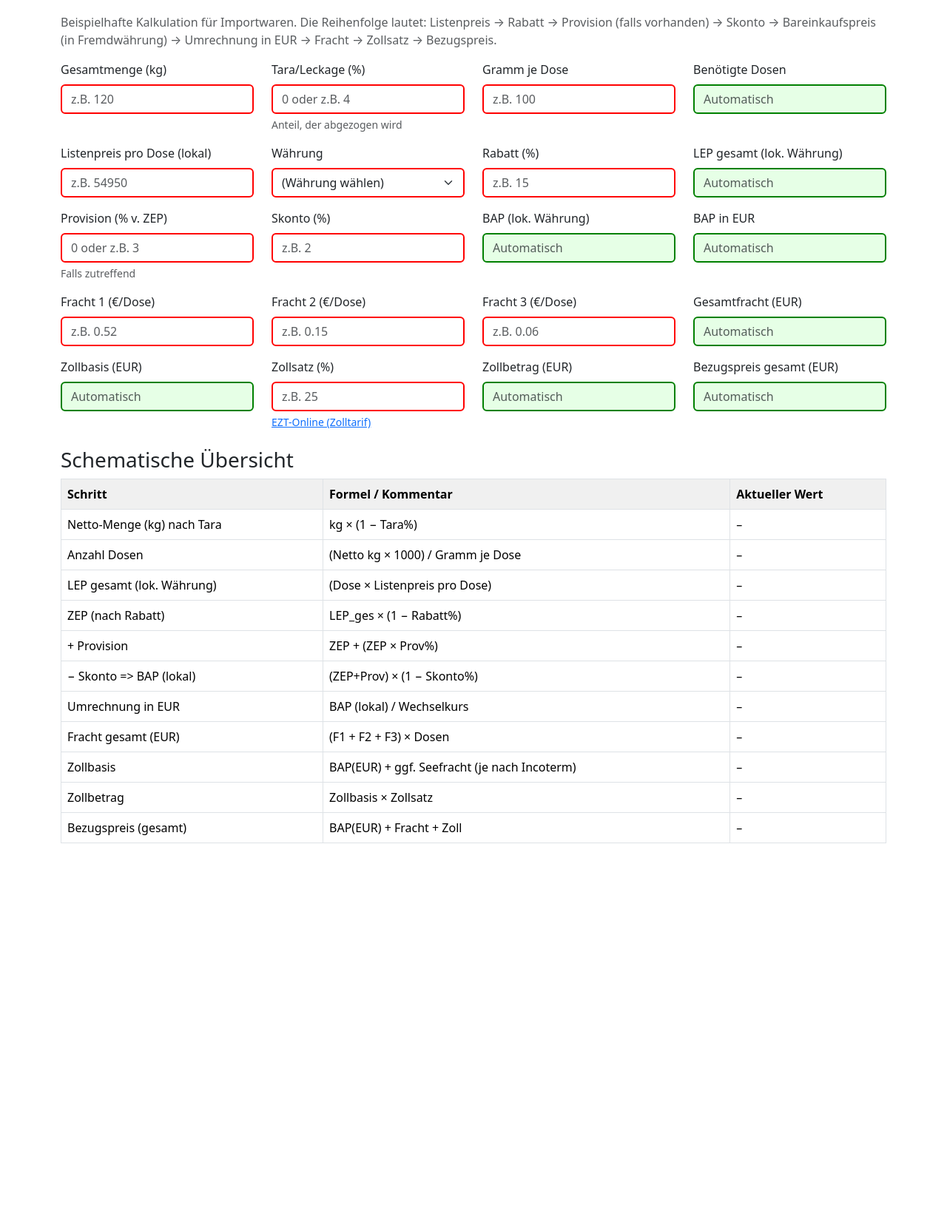
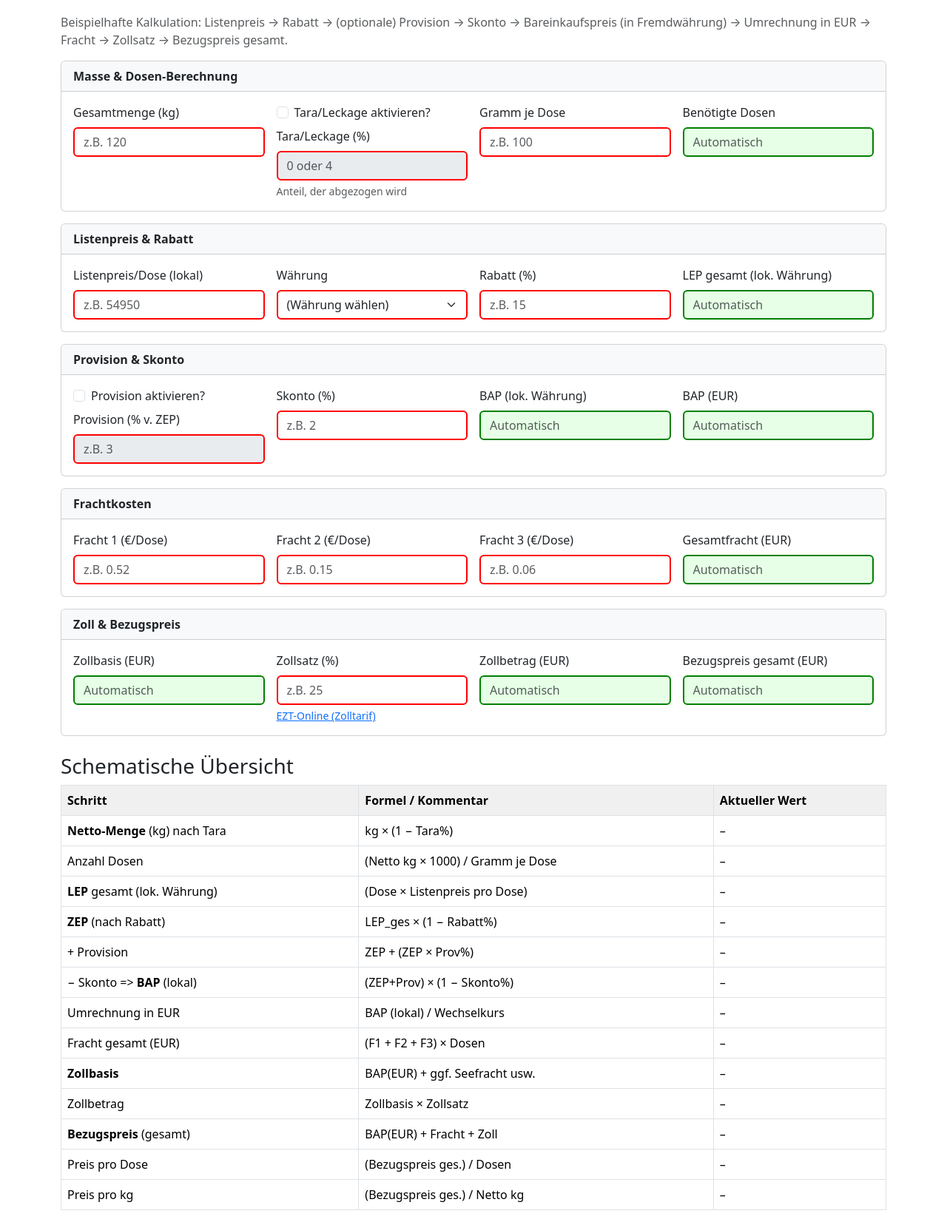
Before and after one commit to ivanlukashov1/schema1, a plain HTML site: page index.html in a window 1280 px wide. Shown: the part 74-1726 px from the top of the page at 74% size. Before the commit the page ends 1230 px from the top, so only its background shows below. Drawn offline with nearby package versions, Linux system fonts and the light colour scheme.

Commit message:
New Checkbockes
Update for the Checkboxes und Some Blocks

```diff
--- a/index.html
+++ b/index.html
@@ -5,8 +5,8 @@
   <title>Bezugskalkulation</title>
   <!-- Bootstrap 5 CSS -->
   <link
+    href="https://cdn.jsdelivr.net/npm/bootstrap@5.3.2/dist/css/bootstrap.min.css"
     rel="stylesheet"
-    href="https://cdn.jsdelivr.net/npm/bootstrap@5.3.2/dist/css/bootstrap.min.css"
   >
   <!-- Bootstrap Icons (für Symbol im Titel) -->
   <link
@@ -28,24 +28,24 @@
       background-color: #f0f0f0;
       font-weight: 600;
     }
+    .abk {
+      font-weight: bold;
+    }
   </style>
 </head>
 <body>
 <div class="container">
-  <!-- Titel mit Icon -->
+  <!-- Titel -->
   <h1 class="mb-4">
     <i class="bi bi-cart-check-fill text-primary"></i>
     Bezugskalkulation
   </h1>
 
-  <!-- Hinweis oben oder unten platzieren? -->
   <p class="text-muted">
-    Beispielhafte Kalkulation für Importwaren. Die Reihenfolge lautet:
-    Listenpreis → Rabatt → Provision (falls vorhanden) → Skonto →
-    Bareinkaufspreis (in Fremdwährung) → Umrechnung in EUR → Fracht → Zollsatz → Bezugspreis.
+    Beispielhafte Kalkulation: Listenpreis → Rabatt → (optionale) Provision → Skonto → Bareinkaufspreis (in Fremdwährung) → Umrechnung in EUR → Fracht → Zollsatz → Bezugspreis gesamt.
   </p>
 
-  <!-- Mapping für Währung->EUR (Beispielwerte) -->
+  <!-- (A) Mapping Währung->EUR -->
   <script>
     const currencyToEurMap = {
       'EUR': 1.0,
@@ -66,17 +66,29 @@
     };
   </script>
 
-  <!-- 1) Eingaben für Masse, Tara, Gramm/Dose => Anzahl Dosen -->
-  <div class="row mb-3">
+  <!-- Card 1: Tara + Gewicht + Gramm => Dosen -->
+  <div class="card mb-3">
+    <div class="card-header bg-light fw-bold">
+      Masse & Dosen-Berechnung
+    </div>
+    <div class="card-body">
+      <div class="row g-3">
         <div class="col-md-3">
           <label class="form-label">Gesamtmenge (kg)</label>
           <input type="number" step="0.01" id="inpKg" class="form-control input-red"
                  placeholder="z.B. 120" oninput="calcAll()" />
         </div>
+        <!-- Checkbox für Tara-Aktivierung -->
         <div class="col-md-3">
+          <div class="form-check mb-2">
+            <input class="form-check-input" type="checkbox" id="chkTara" onchange="toggleTara()" />
+            <label class="form-check-label" for="chkTara">
+              Tara/Leckage aktivieren?
+            </label>
+          </div>
           <label class="form-label">Tara/Leckage (%)</label>
           <input type="number" step="0.1" id="inpTara" class="form-control input-red"
-             placeholder="0 oder z.B. 4" oninput="calcAll()" />
+                 placeholder="0 oder 4" disabled oninput="calcAll()" />
           <div class="form-text">Anteil, der abgezogen wird</div>
         </div>
         <div class="col-md-3">
@@ -90,11 +102,18 @@
                  placeholder="Automatisch" readonly />
         </div>
       </div>
+    </div>
+  </div>
 
-  <!-- 2) Listenpreis pro Dose (lokal), Währung, => LEP gesamt (lok. Währung) -->
-  <div class="row mb-3">
+  <!-- Card 2: Listenpreis, Rabatt, => LEP, ZEP -->
+  <div class="card mb-3">
+    <div class="card-header bg-light fw-bold">
+      Listenpreis & Rabatt
+    </div>
+    <div class="card-body">
+      <div class="row g-3">
         <div class="col-md-3">
-      <label class="form-label">Listenpreis pro Dose (lokal)</label>
+          <label class="form-label">Listenpreis/Dose (lokal)</label>
           <input type="number" step="0.01" id="inpPriceLocal" class="form-control input-red"
                  placeholder="z.B. 54950" oninput="calcAll()" />
         </div>
@@ -130,14 +149,27 @@
                  placeholder="Automatisch" readonly />
         </div>
       </div>
+    </div>
+  </div>
 
-  <!-- 3) Provision (% vom ZEP), Skonto (%), BAP (lok.Währung) -->
-  <div class="row mb-3">
+  <!-- Card 3: Provision (Checkbox), Skonto => BAP(lokal), Umrechnung in EUR -->
+  <div class="card mb-3">
+    <div class="card-header bg-light fw-bold">
+      Provision & Skonto
+    </div>
+    <div class="card-body">
+      <div class="row g-3">
+        <!-- Provision aktivieren? -->
         <div class="col-md-3">
+          <div class="form-check mb-2">
+            <input class="form-check-input" type="checkbox" id="chkProv" onchange="toggleProv()" />
+            <label class="form-check-label" for="chkProv">
+              Provision aktivieren?
+            </label>
+          </div>
           <label class="form-label">Provision (% v. ZEP)</label>
           <input type="number" step="0.1" id="inpProvision" class="form-control input-red"
-             placeholder="0 oder z.B. 3" oninput="calcAll()" />
-      <div class="form-text">Falls zutreffend</div>
+                 placeholder="z.B. 3" disabled oninput="calcAll()" />
         </div>
         <div class="col-md-3">
           <label class="form-label">Skonto (%)</label>
@@ -150,14 +182,21 @@
                  placeholder="Automatisch" readonly />
         </div>
         <div class="col-md-3">
-      <label class="form-label">BAP in EUR</label>
+          <label class="form-label">BAP (EUR)</label>
           <input type="text" id="outBAPEur" class="form-control output-green"
                  placeholder="Automatisch" readonly />
         </div>
       </div>
+    </div>
+  </div>
 
-  <!-- 4) Frachtkosten (EUR) -->
-  <div class="row mb-3">
+  <!-- Card 4: Frachtkosten -->
+  <div class="card mb-3">
+    <div class="card-header bg-light fw-bold">
+      Frachtkosten
+    </div>
+    <div class="card-body">
+      <div class="row g-3">
         <div class="col-md-3">
           <label class="form-label">Fracht 1 (€/Dose)</label>
           <input type="number" step="0.01" id="inpFracht1" class="form-control input-red"
@@ -179,9 +218,16 @@
                  placeholder="Automatisch" readonly />
         </div>
       </div>
+    </div>
+  </div>
 
-  <!-- 5) Zoll (Zollsatz %), Zollbasis, Zollbetrag, Bezugspreis ges. -->
-  <div class="row mb-3">
+  <!-- Card 5: Zoll & Bezugspreis -->
+  <div class="card mb-3">
+    <div class="card-header bg-light fw-bold">
+      Zoll & Bezugspreis
+    </div>
+    <div class="card-body">
+      <div class="row g-3">
         <div class="col-md-3">
           <label class="form-label">Zollbasis (EUR)</label>
           <input type="text" id="outZollbasis" class="form-control output-green"
@@ -208,6 +254,8 @@
                  placeholder="Automatisch" readonly />
         </div>
       </div>
+    </div>
+  </div>
 
   <!-- Abschließende Schematische Übersicht -->
   <h3 class="mt-4">Schematische Übersicht</h3>
@@ -221,7 +269,7 @@
     </thead>
     <tbody>
       <tr>
-        <td>Netto-Menge (kg) nach Tara</td>
+        <td><span class="abk">Netto-Menge</span> (kg) nach Tara</td>
         <td>kg × (1 − Tara%)</td>
         <td><span id="dynNettoMenge">–</span></td>
       </tr>
@@ -231,12 +279,12 @@
         <td><span id="dynDosen">–</span></td>
       </tr>
       <tr>
-        <td>LEP gesamt (lok. Währung)</td>
+        <td><span class="abk">LEP</span> gesamt (lok. Währung)</td>
         <td>(Dose × Listenpreis pro Dose)</td>
         <td><span id="dynLEPGes">–</span></td>
       </tr>
       <tr>
-        <td>ZEP (nach Rabatt)</td>
+        <td><span class="abk">ZEP</span> (nach Rabatt)</td>
         <td>LEP_ges × (1 − Rabatt%)</td>
         <td><span id="dynZEP">–</span></td>
       </tr>
@@ -246,7 +294,7 @@
         <td><span id="dynZEPProv">–</span></td>
       </tr>
       <tr>
-        <td>− Skonto => BAP (lokal)</td>
+        <td>− Skonto => <span class="abk">BAP</span> (lokal)</td>
         <td>(ZEP+Prov) × (1 − Skonto%)</td>
         <td><span id="dynBAPLocal">–</span></td>
       </tr>
@@ -261,8 +309,8 @@
         <td><span id="dynFracht">–</span></td>
       </tr>
       <tr>
-        <td>Zollbasis</td>
-        <td>BAP(EUR) + ggf. Seefracht (je nach Incoterm)</td>
+        <td><span class="abk">Zollbasis</span></td>
+        <td>BAP(EUR) + ggf. Seefracht usw.</td>
         <td><span id="dynZollbasis">–</span></td>
       </tr>
       <tr>
@@ -271,15 +319,25 @@
         <td><span id="dynZollbetrag">–</span></td>
       </tr>
       <tr>
-        <td>Bezugspreis (gesamt)</td>
+        <td><span class="abk">Bezugspreis</span> (gesamt)</td>
         <td>BAP(EUR) + Fracht + Zoll</td>
         <td><span id="dynBZP">–</span></td>
+      </tr>
+      <tr>
+        <td>Preis pro Dose</td>
+        <td>(Bezugspreis ges.) / Dosen</td>
+        <td><span id="dynPreisDose">–</span></td>
+      </tr>
+      <tr>
+        <td>Preis pro kg</td>
+        <td>(Bezugspreis ges.) / Netto kg</td>
+        <td><span id="dynPreisKg">–</span></td>
       </tr>
     </tbody>
   </table>
 </div>
 
-<!-- Bootstrap 5 JS + Popper -->
+<!-- Bootstrap 5 JS + Popper.js -->
 <script src="https://cdn.jsdelivr.net/npm/bootstrap@5.3.2/dist/js/bootstrap.bundle.min.js"></script>
 
 <script>
@@ -287,83 +345,142 @@
     return Math.round(num * 100) / 100;
   }
 
+  // Checkboxes, um Felder zu aktivieren/deaktivieren
+  function toggleTara() {
+    const chk = document.getElementById('chkTara');
+    const inp = document.getElementById('inpTara');
+    inp.disabled = !chk.checked;
+    // Falls abgewählt => Wert leeren
+    if (!chk.checked) {
+      inp.value = "";
+    }
+    calcAll();
+  }
+  function toggleProv() {
+    const chk = document.getElementById('chkProv');
+    const inp = document.getElementById('inpProvision');
+    inp.disabled = !chk.checked;
+    if (!chk.checked) {
+      inp.value = "";
+    }
+    calcAll();
+  }
+
   function calcAll() {
-    // 1) Netto-Menge nach Tara
+    // 1) Netto-Menge (kg) nach Tara
     const kgVal = parseFloat(document.getElementById('inpKg').value) || 0;
-    const taraPct = parseFloat(document.getElementById('inpTara').value) || 0;
+    const taraActive = document.getElementById('chkTara').checked;
+    let taraPct = 0;
+    if (taraActive) {
+      taraPct = parseFloat(document.getElementById('inpTara').value) || 0;
+    }
     let nettoKg = kgVal * (1 - taraPct / 100);
-    document.getElementById('dynNettoMenge').textContent = (nettoKg>0 ? round2(nettoKg) : "–");
+    document.getElementById('dynNettoMenge').textContent =
+      (nettoKg > 0 ? round2(nettoKg) : "–");
 
-    // Anzahl Dosen
+    // 2) Anzahl Dosen
     const gramDose = parseFloat(document.getElementById('inpGramDose').value) || 0;
     let doseCount = 0;
-    if (gramDose>0 && nettoKg>0) {
-      doseCount = (nettoKg*1000) / gramDose;
+    if (gramDose > 0 && nettoKg > 0) {
+      doseCount = (nettoKg * 1000) / gramDose;
     }
-    // Ausgabe
-    document.getElementById('outDosen').value = (doseCount>0 ? round2(doseCount) : "");
-    document.getElementById('dynDosen').textContent = (doseCount>0 ? round2(doseCount) : "–");
+    document.getElementById('outDosen').value =
+      (doseCount>0 ? round2(doseCount) : "");
+    document.getElementById('dynDosen').textContent =
+      (doseCount>0 ? round2(doseCount) : "–");
 
-    // 2) LEP gesamt (lok.Währung)
+    // 3) LEP gesamt (lok.Währung)
     const priceLocal = parseFloat(document.getElementById('inpPriceLocal').value) || 0;
     let lepGesLocal = priceLocal * doseCount;
-    document.getElementById('outLEPGes').value = (lepGesLocal>0 ? round2(lepGesLocal) : "");
-    document.getElementById('dynLEPGes').textContent = (lepGesLocal>0 ? round2(lepGesLocal) : "–");
+    document.getElementById('outLEPGes').value =
+      (lepGesLocal>0 ? round2(lepGesLocal) : "");
+    document.getElementById('dynLEPGes').textContent =
+      (lepGesLocal>0 ? round2(lepGesLocal) : "–");
 
     // Rabatt
     const rabattPct = parseFloat(document.getElementById('inpRabatt').value) || 0;
-    let zepLocal = lepGesLocal * (1 - rabattPct/100);
+    let zepLocal = lepGesLocal * (1 - rabattPct / 100);
 
-    // Provision (vom ZEP)
-    const provPct = parseFloat(document.getElementById('inpProvision').value) || 0;
-    let zepMitProv = zepLocal + (zepLocal * (provPct/100));
+    // Provision?
+    const provActive = document.getElementById('chkProv').checked;
+    let provPct = 0;
+    if (provActive) {
+      provPct = parseFloat(document.getElementById('inpProvision').value) || 0;
+    }
+    let zepMitProv = zepLocal + (zepLocal * (provPct / 100));
 
     // Skonto
     const skontoPct = parseFloat(document.getElementById('inpSkonto').value) || 0;
-    let bapLocal = zepMitProv * (1 - skontoPct/100);
+    let bapLocal = zepMitProv * (1 - skontoPct / 100);
 
-    // Ausgaben (lok.Währung)
-    document.getElementById('dynZEP').textContent = (zepLocal>0 ? round2(zepLocal) : "–");
-    document.getElementById('dynZEPProv').textContent = (zepMitProv>0 ? round2(zepMitProv) : "–");
-    document.getElementById('dynBAPLocal').textContent = (bapLocal>0 ? round2(bapLocal) : "–");
-    document.getElementById('outBAPLocal').value = (bapLocal>0 ? round2(bapLocal) : "");
+    // Ausgabe in dyn. Feldern
+    document.getElementById('dynZEP').textContent =
+      (zepLocal>0 ? round2(zepLocal) : "–");
+    document.getElementById('dynZEPProv').textContent =
+      (zepMitProv>0 ? round2(zepMitProv) : "–");
+    document.getElementById('dynBAPLocal').textContent =
+      (bapLocal>0 ? round2(bapLocal) : "–");
+    document.getElementById('outBAPLocal').value =
+      (bapLocal>0 ? round2(bapLocal) : "");
 
-    // 3) Umrechnung in EUR
+    // 4) Umrechnung in EUR
     const selCurr = document.getElementById('selCurrency').value || "";
     let rate = currencyToEurMap[selCurr] || 0;
     let bapEur = 0;
-    if (rate>0) {
+    if (rate > 0) {
       bapEur = bapLocal * rate;
     }
-    document.getElementById('outBAPEur').value = (bapEur>0 ? round2(bapEur) : "");
-    document.getElementById('dynBAPEur').textContent = (bapEur>0 ? round2(bapEur) : "–");
+    document.getElementById('outBAPEur').value =
+      (bapEur>0 ? round2(bapEur) : "");
+    document.getElementById('dynBAPEur').textContent =
+      (bapEur>0 ? round2(bapEur) : "–");
 
-    // 4) Fracht
+    // 5) Fracht
     const f1 = parseFloat(document.getElementById('inpFracht1').value) || 0;
     const f2 = parseFloat(document.getElementById('inpFracht2').value) || 0;
     const f3 = parseFloat(document.getElementById('inpFracht3').value) || 0;
     let frachtProDose = f1 + f2 + f3;
     let frachtGes = frachtProDose * doseCount;
-    document.getElementById('outFracht').value = (frachtGes>0 ? round2(frachtGes) : "");
-    document.getElementById('dynFracht').textContent = (frachtGes>0 ? round2(frachtGes) : "–");
+    document.getElementById('outFracht').value =
+      (frachtGes>0 ? round2(frachtGes) : "");
+    document.getElementById('dynFracht').textContent =
+      (frachtGes>0 ? round2(frachtGes) : "–");
 
-    // 5) Zoll
-    // (Vereinfachung: Zollbasis = BAP(EUR) + Seefracht etc.
-    // Hier für Demo: Zollbasis = BAP(EUR) + frachtGes)
+    // 6) Zoll
+    // Zollbasis = BAP(EUR) + evtl. Seefracht (vereinfacht hier BAP(EUR))
     let zollbasis = bapEur;
-    // Falls gewünscht: zollbasis = bapEur + (nur Seefracht-Anteil).
-    document.getElementById('outZollbasis').value = (zollbasis>0 ? round2(zollbasis) : "");
-    document.getElementById('dynZollbasis').textContent = (zollbasis>0 ? round2(zollbasis) : "–");
+    document.getElementById('outZollbasis').value =
+      (zollbasis>0 ? round2(zollbasis) : "");
+    document.getElementById('dynZollbasis').textContent =
+      (zollbasis>0 ? round2(zollbasis) : "–");
 
     const zollPct = parseFloat(document.getElementById('inpZollsatz').value) || 0;
-    let zollbetrag = zollbasis * (zollPct/100);
-    document.getElementById('outZollbetrag').value = (zollbetrag>0 ? round2(zollbetrag) : "");
-    document.getElementById('dynZollbetrag').textContent = (zollbetrag>0 ? round2(zollbetrag) : "–");
+    let zollbetrag = zollbasis * (zollPct / 100);
+    document.getElementById('outZollbetrag').value =
+      (zollbetrag>0 ? round2(zollbetrag) : "");
+    document.getElementById('dynZollbetrag').textContent =
+      (zollbetrag>0 ? round2(zollbetrag) : "–");
 
-    // Bezugspreis gesamt
+    // 7) Bezugspreis gesamt
     let bzpGes = bapEur + frachtGes + zollbetrag;
-    document.getElementById('outBZPGes').value = (bzpGes>0 ? round2(bzpGes) : "");
-    document.getElementById('dynBZP').textContent = (bzpGes>0 ? round2(bzpGes) : "–");
+    document.getElementById('outBZPGes').value =
+      (bzpGes>0 ? round2(bzpGes) : "");
+    document.getElementById('dynBZP').textContent =
+      (bzpGes>0 ? round2(bzpGes) : "–");
+
+    // 8) Preis pro Dose & Preis pro kg
+    let preisDose = 0;
+    if (doseCount>0 && bzpGes>0) {
+      preisDose = bzpGes / doseCount;
+    }
+    let preisKg = 0;
+    if (nettoKg>0 && bzpGes>0) {
+      preisKg = bzpGes / nettoKg;
+    }
+    document.getElementById('dynPreisDose').textContent =
+      (preisDose>0 ? round2(preisDose) : "–");
+    document.getElementById('dynPreisKg').textContent =
+      (preisKg>0 ? round2(preisKg) : "–");
   }
 </script>
 
```
Lines whose indentation alone changed are shown as unchanged.
